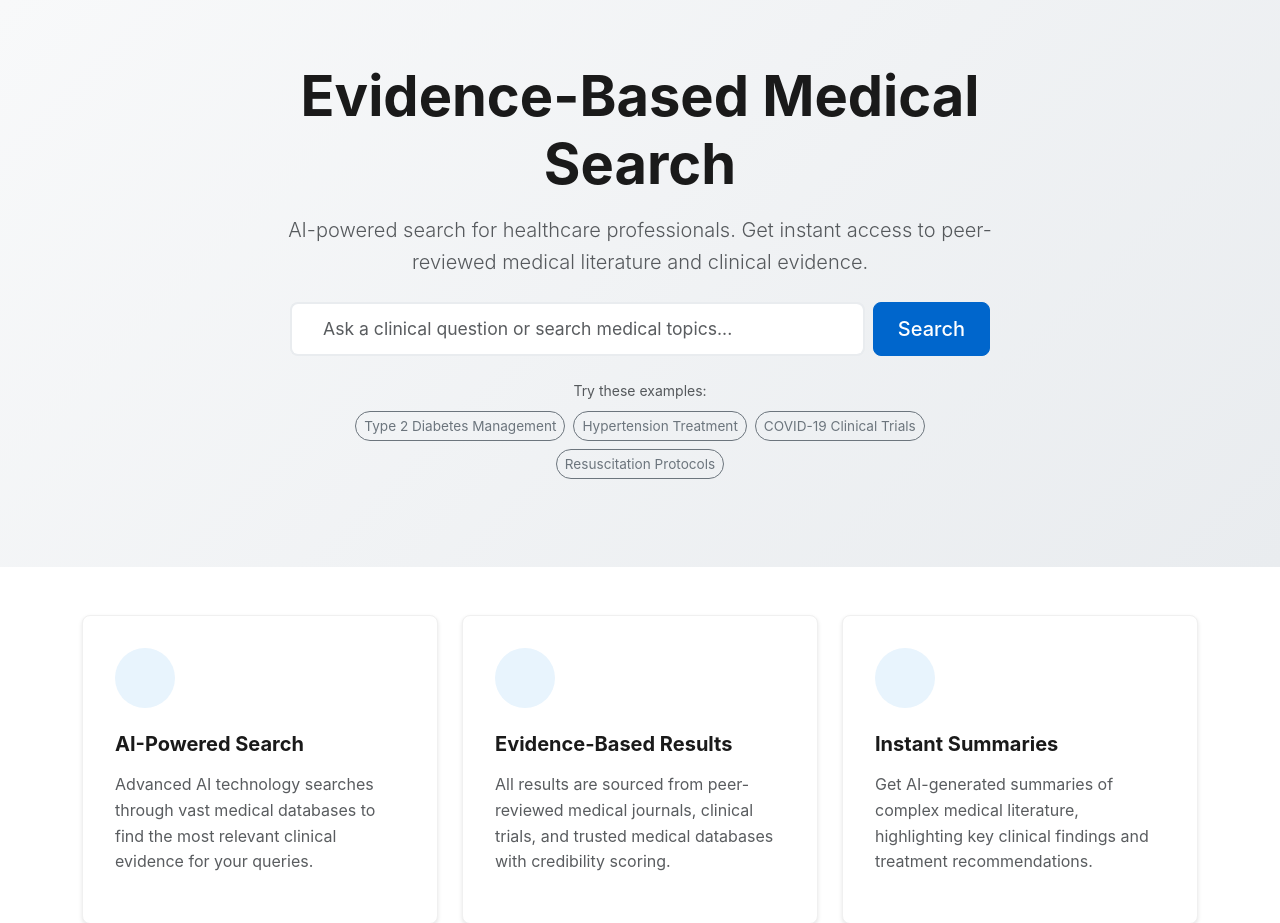
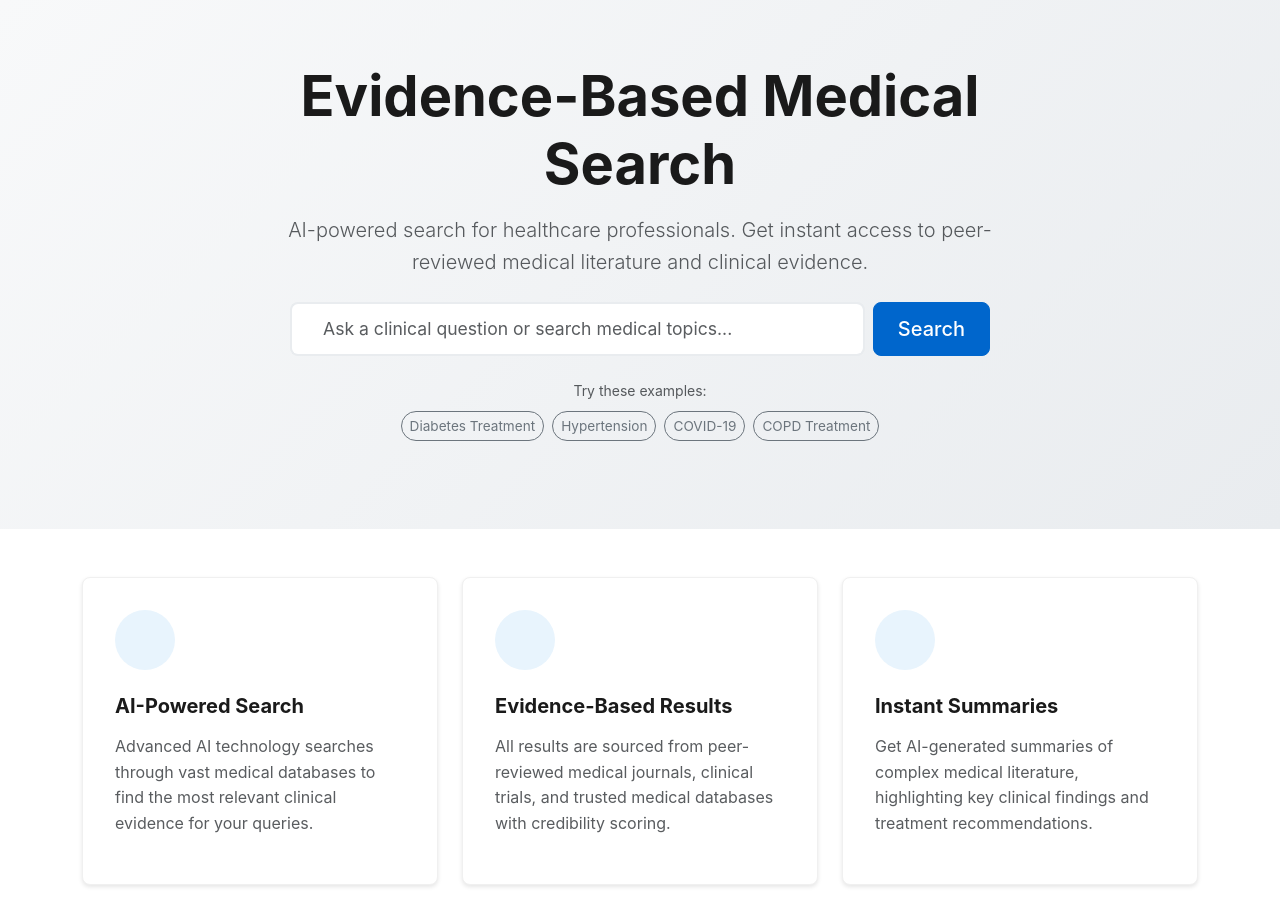
Before and after one commit to aondaai/OpenEvidenceClone, a Flask app: page / in a window 1280 px wide. Shown: the part 66-989 px from the top of the page. Run offline with Flask 3, Linux system fonts and the light colour scheme; some libraries are stand-ins or nearby versions.

Commit message:
Improve search functionality and user guidance
Implement query length validation, adjust search timeout to 10s, update example search queries, and reduce the search button re-enable timeout to 15s in app.py and templates/index.html.

Replit-Commit-Author: Agent
Replit-Commit-Session-Id: 9914de9d-dabc-4c83-a9b1-0ec4332e4f48
Replit-Commit-Checkpoint-Type: full_checkpoint
Replit-Commit-Screenshot-Url: https://storage.googleapis.com/screenshot-production-us-central1/d361561d-71f4-46c0-af65-38248ad92b30/9914de9d-dabc-4c83-a9b1-0ec4332e4f48/Hte3ds3

```diff
--- a/app.py
+++ b/app.py
@@ -33,12 +33,17 @@ def search():
         # Log the search query
         app.logger.info(f"Processing medical search query: {query}")
 
+        # Check if query is too long and suggest simplification
+        if len(query) > 200:
+            flash('Your search query is quite long. For better results, try using shorter, more specific medical terms.', 'warning')
+            return redirect(url_for('index'))
+
         # Perform parallel.ai search for medical literature
         try:
             search_results = parallel_search.search_medical_literature(query)
         except Exception as search_error:
             app.logger.error(f"Search API error: {str(search_error)}")
-            flash('Search service is temporarily unavailable. Please try again in a moment.', 'error')
+            flash('Search service is temporarily unavailable. Please try again with a simpler query.', 'error')
             return redirect(url_for('index'))
 
         if not search_results:
--- a/services/parallel_search.py
+++ b/services/parallel_search.py
@@ -48,7 +48,7 @@ class ParallelSearchService:
             }
 
             logging.info(f"Searching parallel.ai for medical query: {query}")
-            response = requests.post(self.base_url, headers=self.headers, json=payload, timeout=15)
+            response = requests.post(self.base_url, headers=self.headers, json=payload, timeout=10)
 
             if response.status_code == 200:
                 data = response.json()
--- a/templates/index.html
+++ b/templates/index.html
@@ -44,20 +44,20 @@
                         <small class="text-muted d-block mb-2">Try these examples:</small>
                         <div class="d-flex flex-wrap gap-2 justify-content-center">
                             <button class="btn btn-outline-secondary btn-sm quick-search"
-                                    data-query="Type 2 diabetes management guidelines">
-                                Type 2 Diabetes Management
+                                    data-query="diabetes treatment">
+                                Diabetes Treatment
                             </button>
                             <button class="btn btn-outline-secondary btn-sm quick-search"
-                                    data-query="Hypertension treatment evidence">
-                                Hypertension Treatment
+                                    data-query="hypertension">
+                                Hypertension
                             </button>
                             <button class="btn btn-outline-secondary btn-sm quick-search"
-                                    data-query="COVID-19 clinical trials">
-                                COVID-19 Clinical Trials
+                                    data-query="COVID-19">
+                                COVID-19
                             </button>
                             <button class="btn btn-outline-secondary btn-sm quick-search"
-                                    data-query="Cardiac arrest resuscitation protocols">
-                                Resuscitation Protocols
+                                    data-query="COPD treatment">
+                                COPD Treatment
                             </button>
                         </div>
                     </div>
@@ -202,12 +202,12 @@ document.addEventListener('DOMContentLoaded', function() {
                 searchBtnText.classList.add('d-none');
                 searchBtnLoading.classList.remove('d-none');
 
-                // Set a timeout to re-enable the button after 30 seconds
+                // Set a timeout to re-enable the button after 15 seconds
                 setTimeout(function() {
                     searchBtn.disabled = false;
                     searchBtnText.classList.remove('d-none');
                     searchBtnLoading.classList.add('d-none');
-                }, 30000);
+                }, 15000);
             });
         }
     }
```
